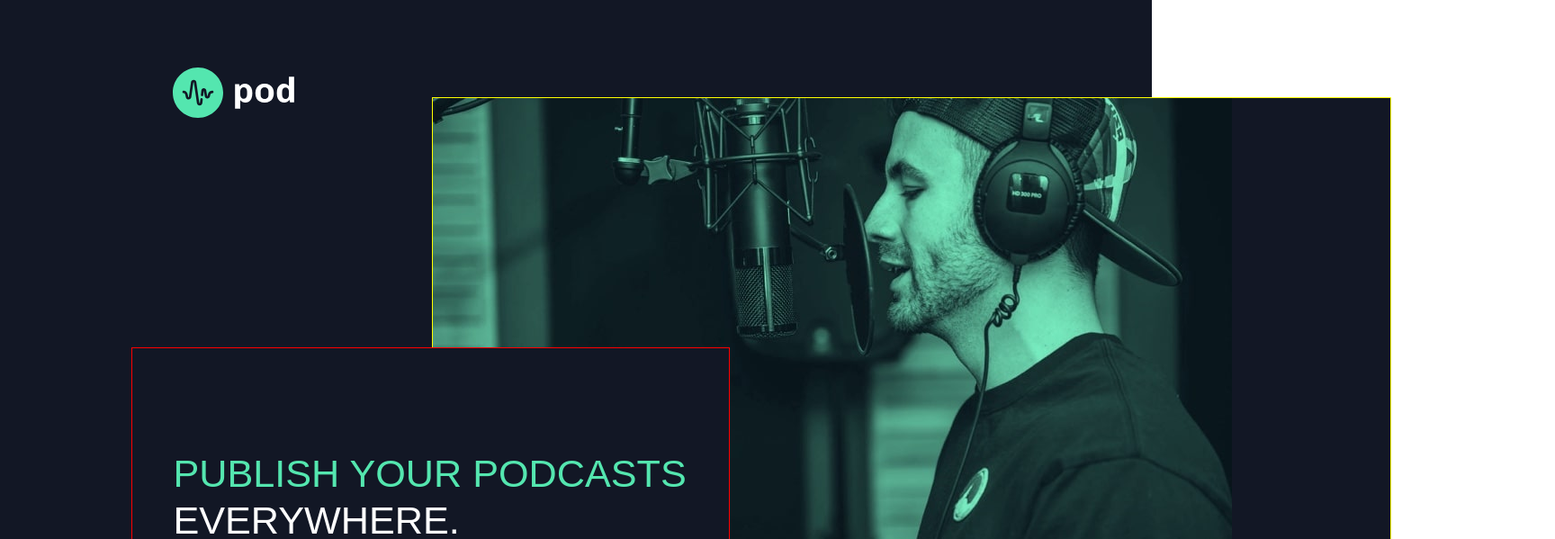
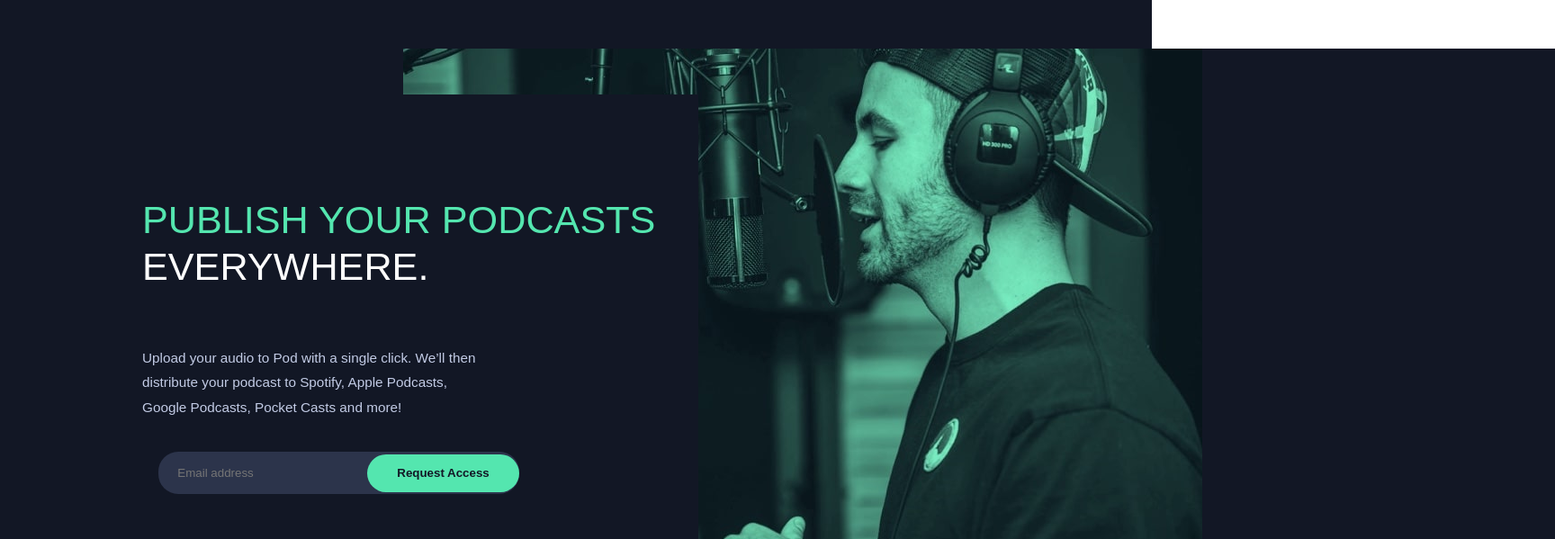
Before and after one commit to KristaCalleja/pod-request-access-landing-page, a plain HTML site: page index.html in a window 1280 px wide. Shown: the top 599 px of the page at 90% size, 1728 px wide, since content can reach past the window. Drawn offline with Linux system fonts and the light colour scheme; a web font is replaced by a local one.

Commit message:
Finalised design

```diff
--- a/style.css
+++ b/style.css
@@ -46,7 +46,6 @@ p:only-of-type{
     background-color: var(--very-dark-blue);
 }
 .card{
-    border: 1px red solid;
     margin: 0 auto;
     padding: 3em 0;
     max-width: 325px;
@@ -64,16 +63,15 @@ p:only-of-type{
     border-radius: 22px;
     outline: none;
     border: none;
-    padding: 1em 0 1em 1.6em;
+    padding: 1.2em 0 1.2em 1.6em;
     background-color: var(--dark-blue);
     color: var(--very-pale-blue);
-    margin-bottom: .7em;
 }
 #primary-btn{
     background-color: var(--green);
     outline: none;
     border: none;
-    padding: 1em 0;
+    padding: 1em 2.5em;
     border-radius: 22px;
     color: var(--very-dark-blue);
     font-weight: 700;
@@ -112,7 +110,6 @@ input:focus{
             background: var(--very-dark-blue);
         }
         .wrapper{
-        border: 1px yellow solid;
             background-image: url(images/tablet-image-host.jpg);
             background-repeat: no-repeat;
             background-size: auto;
@@ -123,7 +120,6 @@ input:focus{
         }
         .card{
             position: absolute;
-        border: 1px red solid;
             top: 277px;
             left: -269px;
             max-width: 573px;
@@ -142,12 +138,23 @@ input:focus{
             position: absolute;
         }
         #form{
+            position: relative;
+            flex-direction: row;
+            align-items: center;
             width: 70%;
+        }
+        #email{
+            width: 100%;
+        }
+        #primary-btn{
+            position: absolute;
+            right: 0;
         }
     }
     @media (min-width: 1200px){
         .background{
-            padding: 6em;
+            padding: 3em 0;
+            max-height: 900px;
         }
         .wrapper{
             background-image: url(images/desktop-image-host.jpg);
@@ -157,5 +164,6 @@ input:focus{
         }
         .card{
             left: -335px;
+            top: 51px;
         }
     }
```
Lines whose indentation alone changed are shown as unchanged.
